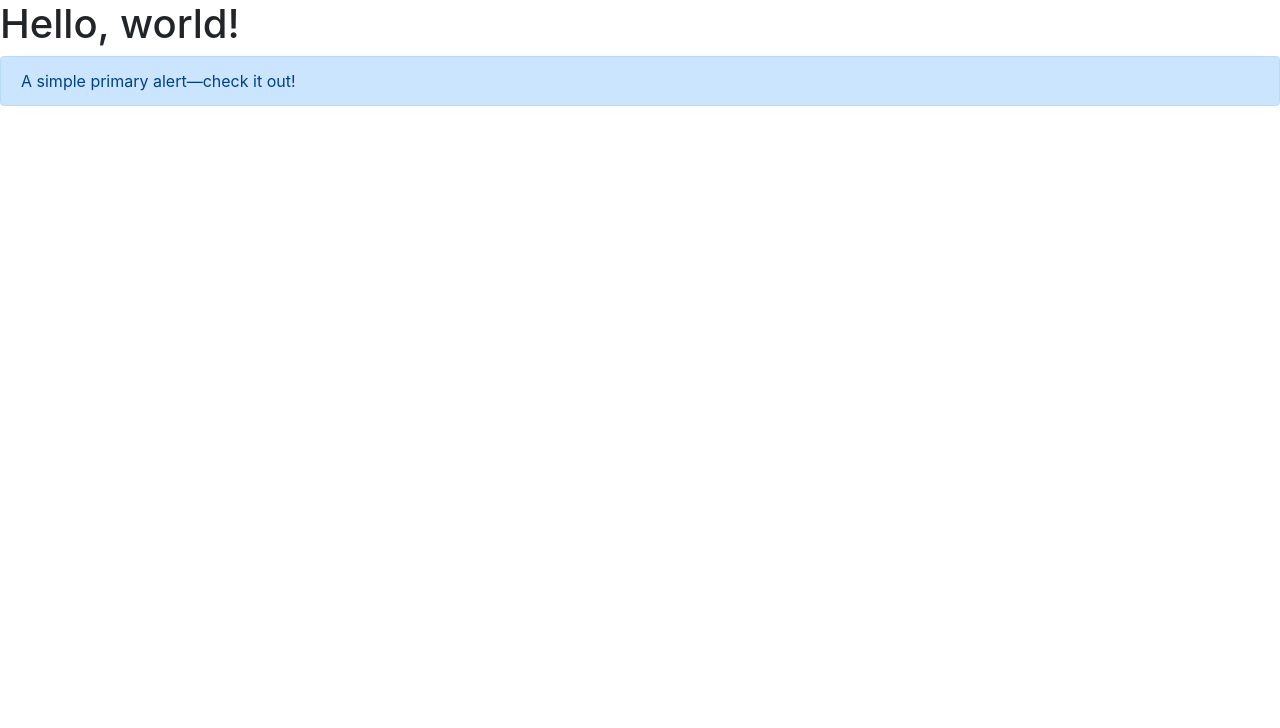
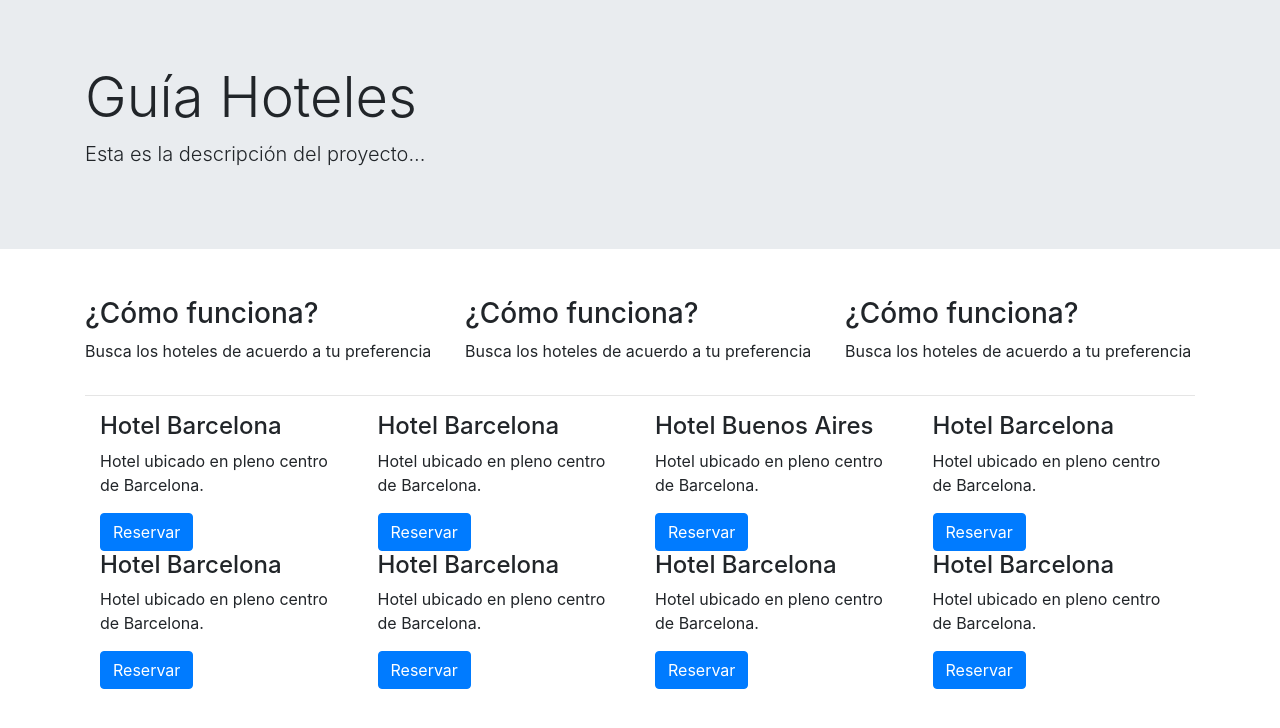
Before and after one commit to alissondiane/Bootstrap4-Repo, a website: page Guia-Hoteles/index.html in a window 1280 px wide. Drawn offline with nearby package versions, Linux system fonts and the light colour scheme.

Commit message:
Add Flex

```diff
--- a/Guia-Hoteles/index.html
+++ b/Guia-Hoteles/index.html
@@ -12,10 +12,78 @@
     <title>Guia - Hoteles</title>
   </head>
   <body>
-    <h1>Hello, world!</h1>
-    <div class="alert alert-primary" role="alert">
-        A simple primary alert—check it out!
-      </div>
+    <div class="jumbotron jumbotron-fluid">
+        <div class="container">
+          <h1 class="display-4">Guía Hoteles</h1>
+          <p class="lead">Esta es la descripción del proyecto...</p>
+        </div>
+    </div>
+
+    <div class="container">
+        <div class="row">
+            <div class="col-sm-4">
+                <p>
+                    <h3>¿Cómo funciona?</h3>
+                    <p>Busca los hoteles de acuerdo a tu preferencia</p>
+                </p>
+            </div>
+            <div class="col-sm-4">
+                <p>
+                    <h3>¿Cómo funciona?</h3>
+                    <p>Busca los hoteles de acuerdo a tu preferencia</p>
+                </p>
+            </div>
+            <div class="col-sm-4">
+                <p>
+                    <h3>¿Cómo funciona?</h3>
+                    <p>Busca los hoteles de acuerdo a tu preferencia</p>
+                </p>
+            </div>
+        </div>
+        <hr>
+        <div class="d-flex flex-wrap flex-row-reverse">
+            <div class="col-sm-3">
+                <h4>Hotel Barcelona</h4>
+                <p>Hotel ubicado en pleno centro de Barcelona.</p>
+                <button class="btn btn-primary">Reservar</button>
+            </div>
+            <div class="col-sm-3">
+                <h4>Hotel Buenos Aires</h4>
+                <p>Hotel ubicado en pleno centro de Barcelona.</p>
+                <button class="btn btn-primary">Reservar</button>
+            </div>
+            <div class="col-sm-3">
+                <h4>Hotel Barcelona</h4>
+                <p>Hotel ubicado en pleno centro de Barcelona.</p>
+                <button class="btn btn-primary">Reservar</button>
+            </div>
+            <div class="col-sm-3">
+                <h4>Hotel Barcelona</h4>
+                <p>Hotel ubicado en pleno centro de Barcelona.</p>
+                <button class="btn btn-primary">Reservar</button>
+            </div>
+            <div class="col-sm-3">
+                <h4>Hotel Barcelona</h4>
+                <p>Hotel ubicado en pleno centro de Barcelona.</p>
+                <button class="btn btn-primary">Reservar</button>
+            </div>
+            <div class="col-sm-3">
+                <h4>Hotel Barcelona</h4>
+                <p>Hotel ubicado en pleno centro de Barcelona.</p>
+                <button class="btn btn-primary">Reservar</button>
+            </div>
+            <div class="col-sm-3">
+                <h4>Hotel Barcelona</h4>
+                <p>Hotel ubicado en pleno centro de Barcelona.</p>
+                <button class="btn btn-primary">Reservar</button>
+            </div>
+            <div class="col-sm-3">
+                <h4>Hotel Barcelona</h4>
+                <p>Hotel ubicado en pleno centro de Barcelona.</p>
+                <button class="btn btn-primary">Reservar</button>
+            </div>
+        </div>
+    </div>
 
     <!-- Option 2: jQuery, Popper.js, and Bootstrap JS
     <script src="https://code.jquery.com/jquery-3.5.1.slim.min.js" integrity="sha384-DfXdz2htPH0lsSSs5nCTpuj/zy4C+OGpamoFVy38MVBnE+IbbVYUew+OrCXaRkfj" crossorigin="anonymous"></script>
```
